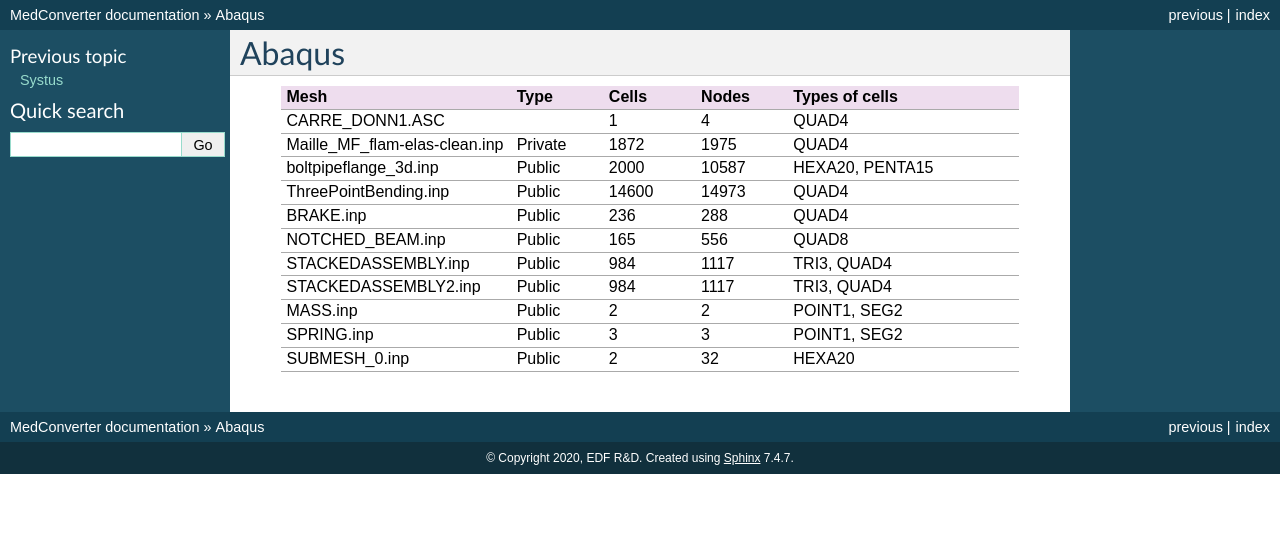
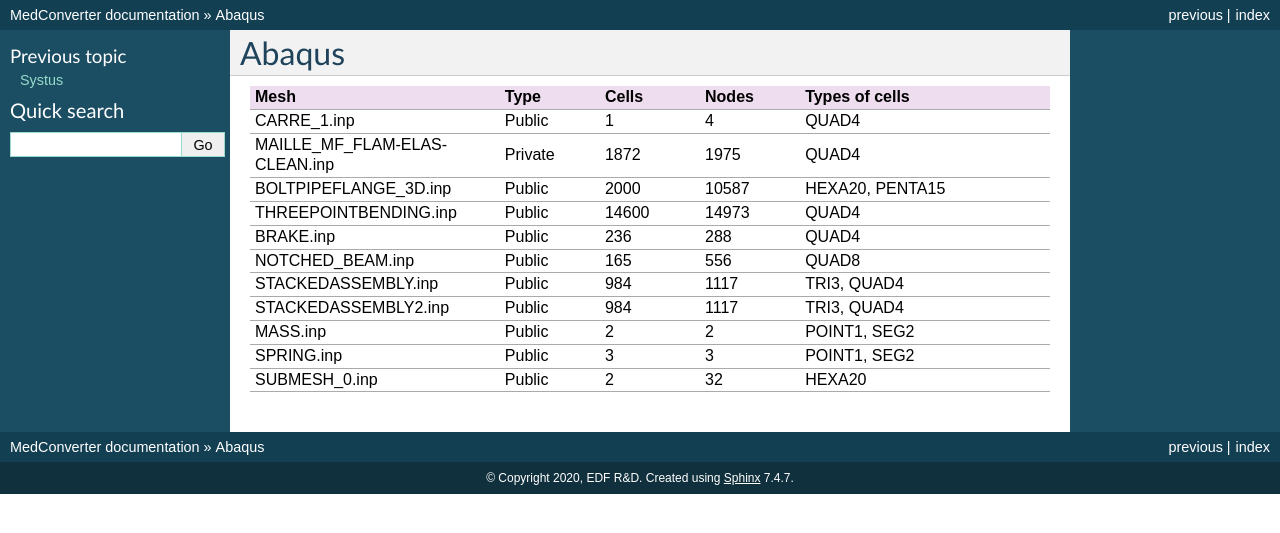
Before and after one commit to jf---/salome-med-convert, a Sphinx documentation site: the page built from doc/sphinx/tests_abaqus.rst, in a window 1280 px wide. Shown: the top 533 px of the page. Built offline with Sphinx 7.4.7, drawn with Linux system fonts in a browser that asks for light colours; formulas are drawn with MathJax 3.

Commit message:
[#29889] Fix private tests

```diff
--- a/doc/sphinx/tests_abaqus.rst
+++ b/doc/sphinx/tests_abaqus.rst
@@ -10,22 +10,22 @@
      - Cells
      - Nodes
      - Types of cells
-   * - CARRE_DONN1.ASC
-     -
+   * - CARRE_1.inp
+     - Public
      - 1
      - 4
      - QUAD4
-   * - Maille_MF_flam-elas-clean.inp
+   * - MAILLE_MF_FLAM-ELAS-CLEAN.inp
      - Private
      - 1872
      - 1975
      - QUAD4
-   * - boltpipeflange_3d.inp
+   * - BOLTPIPEFLANGE_3D.inp
      - Public
      - 2000
      - 10587
      - HEXA20, PENTA15
-   * - ThreePointBending.inp
+   * - THREEPOINTBENDING.inp
      - Public
      - 14600
      - 14973
```
Also changed, not shown: doc/sphinx/tests_systus.rst (+7 -7 lines), 2 other files.
